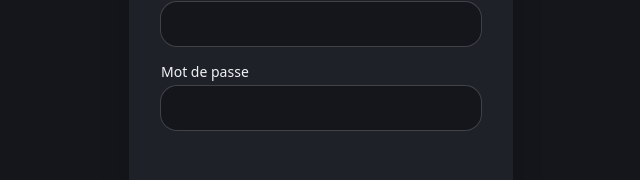
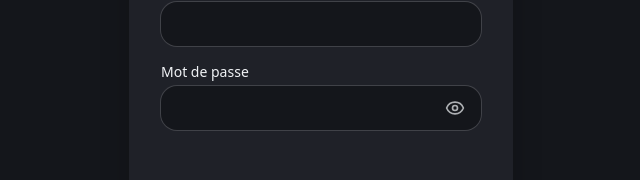
Before and after one commit to tru11y/schoolFlow, a Next.js app: page /login in a window 1280 px wide. Shown: the part 320-500 px from the top of the page, without its empty margins (319-959 px from the left). Built offline with nearby package versions, Linux system fonts and the light colour scheme.

Commit message:
feat(login): show/hide password toggle

```diff
--- a/package.json
+++ b/package.json
@@ -21,6 +21,7 @@
     "@prisma/client": "^6.0.0",
     "argon2": "^0.45.1",
     "framer-motion": "^12.0.0",
+    "lucide-react": "^1.52.0",
     "next": "^15.0.0",
     "pdf-lib": "^1.17.1",
     "qrcode": "^1.5.4",
--- a/src/app/login/login-form.tsx
+++ b/src/app/login/login-form.tsx
@@ -1,12 +1,14 @@
 "use client";
 
-import { useActionState } from "react";
+import { Eye, EyeOff } from "lucide-react";
+import { useActionState, useState } from "react";
 import { loginAction, type LoginState } from "./actions";
 
 const initial: LoginState = { error: null };
 
 export function LoginForm({ next }: { next: string }) {
   const [state, action, pending] = useActionState(loginAction, initial);
+  const [showPassword, setShowPassword] = useState(false);
   const field =
     "w-full rounded-2xl bg-canvas px-4 py-3 outline-none ring-1 ring-white/15 focus-visible:ring-2 focus-visible:ring-accent";
 
@@ -20,7 +22,24 @@ export function LoginForm({ next }: { next: string }) {
       </label>
       <label className="grid gap-1 text-sm">
         Mot de passe
-        <input className={field} name="password" type="password" autoComplete="current-password" required />
+        <span className="relative block">
+          <input
+            className={`${field} pr-12`}
+            name="password"
+            type={showPassword ? "text" : "password"}
+            autoComplete="current-password"
+            required
+          />
+          <button
+            type="button"
+            onClick={() => setShowPassword((v) => !v)}
+            aria-label={showPassword ? "Masquer le mot de passe" : "Afficher le mot de passe"}
+            aria-pressed={showPassword}
+            className="absolute right-2 top-1/2 grid size-9 -translate-y-1/2 place-items-center rounded-xl text-ink/70 outline-none transition hover:bg-raised hover:text-ink focus-visible:ring-2 focus-visible:ring-accent active:scale-90"
+          >
+            {showPassword ? <EyeOff className="size-5" aria-hidden /> : <Eye className="size-5" aria-hidden />}
+          </button>
+        </span>
       </label>
       <p role="alert" aria-live="polite" className="min-h-5 text-sm text-red-300">
         {state.error}
```
Also changed, not shown: 1 other file (tests, documents, lock files or other folders).
